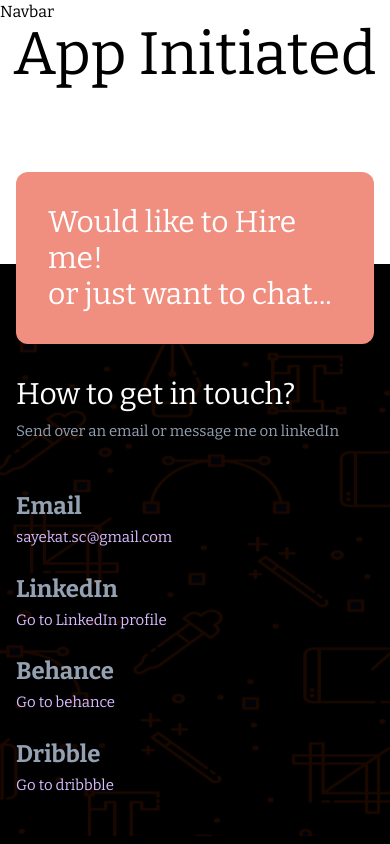
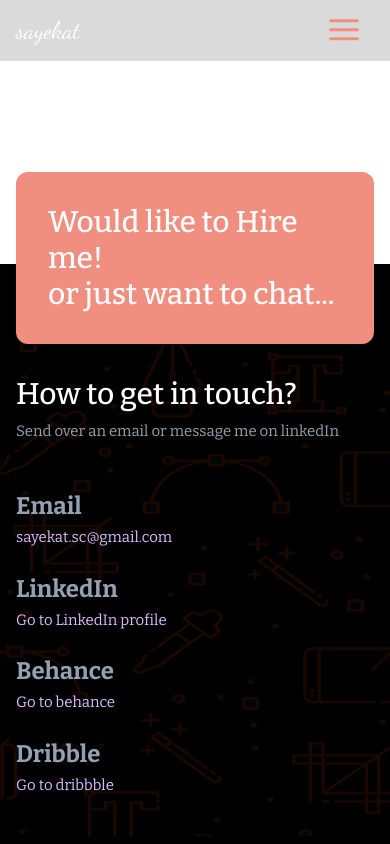
Before and after one commit to sc-sayekat/portfolio, a Next.js app: page / in a window 390 px wide. Built offline with nearby package versions, Linux system fonts and the light colour scheme.

Commit message:
Add Navbar

```diff
--- a/src/components/Layout/Footer.tsx
+++ b/src/components/Layout/Footer.tsx
@@ -5,7 +5,7 @@ const Footer = () => {
   return (
     <div className='h-fit'>
       <div className='container -mb-20 lg:-mb-32'>
-        <div className='relative z-10 flex items-center rounded-xl bg-accent p-8 md:p-8 lg:p-10'>
+        <div className='relative z-10 flex items-center rounded-xl bg-primary p-8 md:p-8 lg:p-10'>
           <h1 className='text-primary md:text-4xl  md:leading-normal lg:text-5xl lg:leading-snug'>
             Would like to Hire me! <br /> or just want to chat...
           </h1>
--- /dev/null
+++ b/src/components/Layout/HamburgerMenu.tsx
@@ -0,0 +1,21 @@
+import { FC } from 'react'
+
+type Props = {
+  open: boolean
+  onClick: () => void
+}
+
+const HamburgerMenu: FC<Props> = ({ open, onClick }) => {
+  return (
+    <div
+      id='hamburger-bar'
+      className={open ? 'hamburger-bar open' : 'hamburger-bar'}
+      onClick={onClick}>
+      <span className='bg-primary'></span>
+      <span className='bg-primary'></span>
+      <span className='bg-primary'></span>
+    </div>
+  )
+}
+
+export default HamburgerMenu
--- a/src/components/Layout/Navbar.tsx
+++ b/src/components/Layout/Navbar.tsx
@@ -1,7 +1,68 @@
-import React from 'react'
+import PrimaryButton from '@/components/common/PrimaryButton'
+import HamburgerMenu from '@/components/Layout/HamburgerMenu'
+import { memo, useState } from 'react'
 
 const Navbar = () => {
-  return <div>Navbar</div>
+  const [open, setOpen] = useState<boolean>(false)
+  const onMenuClick = () => {
+    setOpen((prevValue) => !prevValue)
+  }
+
+  const onDownloadResumeClick = () => {
+    //TODO: Add resume download link
+    return
+    const pdfLink = ''
+    window.open(pdfLink, '_blank')
+  }
+
+  return (
+    <div className='fixed top-0 z-20 min-h-0  w-full bg-[#0f0d0d26] backdrop-blur-3xl'>
+      <div className='container h-full'>
+        <div className='relative flex h-full py-2 md:items-center md:py-6'>
+          {/* If there is any space in font name, add underscore instead of them */}
+          <span className="text-bold  flex h-[45px]  items-center font-['Dancing_Script'] text-[24px] leading-tight text-primary md:h-auto">
+            sayekat
+          </span>
+          <ul
+            className={
+              open
+                ? 'mt-10 flex h-[200px] grow flex-col items-center gap-4  overflow-hidden transition-[height] duration-500 ease-in-out md:ml-auto md:mt-0 md:grow-0 md:flex-row md:overflow-visible'
+                : 'mt-10 flex h-0 grow flex-col items-center gap-4  overflow-hidden transition-[height] duration-500 ease-in-out md:ml-auto md:mt-0 md:grow-0 md:flex-row md:overflow-visible'
+            }>
+            <li className='uppercase'>
+              <a href='#'>
+                <p className='font-bold text-accent'>Home</p>
+              </a>
+            </li>
+            <li className='uppercase'>
+              <a href='#'>
+                <p className='font-bold'>Work</p>
+              </a>
+            </li>
+            <li className='uppercase'>
+              <a href='#'>
+                <p className='font-bold'>About</p>
+              </a>
+            </li>
+            <li className='uppercase'>
+              <a href='#'>
+                <p className='font-bold'>Contact</p>
+              </a>
+            </li>
+            <li className='uppercase'>
+              <button></button>
+              <PrimaryButton onClick={onDownloadResumeClick}>
+                Resume
+              </PrimaryButton>
+            </li>
+          </ul>
+          <div className='flex md:hidden md:items-center'>
+            <HamburgerMenu open={open} onClick={onMenuClick} />
+          </div>
+        </div>
+      </div>
+    </div>
+  )
 }
 
-export default React.memo(Navbar)
+export default memo(Navbar)
--- /dev/null
+++ b/src/components/common/PrimaryButton.tsx
@@ -0,0 +1,19 @@
+import { FC } from 'react'
+
+type Props = {
+  children: React.ReactNode
+  onClick: () => void
+}
+
+const PrimaryButton: FC<Props> = ({ children, onClick }) => {
+  return (
+    <button
+      type='button'
+      onClick={onClick}
+      className='rounded-full bg-gradient-to-r from-primary via-primary to-primary px-5 py-2.5 text-center text-sm font-medium uppercase tracking-widest text-white transition-all duration-300 hover:bg-gradient-to-br focus:outline-none focus:ring-4 focus:ring-red-300'>
+      {children}
+    </button>
+  )
+}
+
+export default PrimaryButton
--- a/src/pages/index.tsx
+++ b/src/pages/index.tsx
@@ -10,7 +10,7 @@ export default function Home() {
         <link rel='icon' href='/favicon.ico' />
       </Head>
       <main>
-        <h1 className='text-6xl text-center'> App Initiated</h1>
+        {/* <h1 className='text-6xl text-center'> App Initiated</h1> */}
       </main>
     </>
   )
--- a/src/styles/globals.css
+++ b/src/styles/globals.css
@@ -1,9 +1,12 @@
-@import url('https://fonts.googleapis.com/css2?family=Bitter:ital,wght@0,400;0,700;1,400&display=swap');
+@import url('https://fonts.googleapis.com/css2?family=Bitter:ital,wght@0,400;0,500;0,700;1,400&family=Dancing+Script:wght@400;700&display=swap');
 @tailwind base;
 @tailwind components;
 @tailwind utilities;
 
 @layer base {
+  html {
+    font-family: 'Bitter', sans-serif;
+  }
   h1 {
     @apply text-3xl font-medium md:text-4xl;
   }
@@ -19,10 +22,96 @@
   box-sizing: border-box;
   padding: 0;
   margin: 0;
-  font-family: 'Bitter', serif;
 }
 
 html,
 body {
   max-width: 100vw;
 }
+
+.navbar {
+  background: rgba(15, 13, 13, 0.15);
+  backdrop-filter: blur(60px);
+}
+
+/* Hamburger Menu */
+.hamburger-bar {
+  width: 60px;
+  height: 45px;
+  position: relative;
+  -webkit-transform: rotate(0deg);
+  -moz-transform: rotate(0deg);
+  -o-transform: rotate(0deg);
+  transform: rotate(0deg);
+  -webkit-transition: 0.5s ease-in-out;
+  -moz-transition: 0.5s ease-in-out;
+  -o-transition: 0.5s ease-in-out;
+  transition: 0.5s ease-in-out;
+  cursor: pointer;
+  transform: scale(0.5);
+}
+.hamburger-bar span {
+  display: block;
+  position: absolute;
+  height: 6px;
+  width: 100%;
+  /* background: #d3531a; */
+  border-radius: 9px;
+  opacity: 1;
+  left: 0;
+  -webkit-transform: rotate(0deg);
+  -moz-transform: rotate(0deg);
+  -o-transform: rotate(0deg);
+  transform: rotate(0deg);
+  -webkit-transition: 0.25s ease-in-out;
+  -moz-transition: 0.25s ease-in-out;
+  -o-transition: 0.25s ease-in-out;
+  transition: 0.25s ease-in-out;
+}
+
+.hamburger-bar span:nth-child(1) {
+  top: 0px;
+  -webkit-transform-origin: left center;
+  -moz-transform-origin: left center;
+  -o-transform-origin: left center;
+  transform-origin: left center;
+}
+
+.hamburger-bar span:nth-child(2) {
+  top: 18px;
+  -webkit-transform-origin: left center;
+  -moz-transform-origin: left center;
+  -o-transform-origin: left center;
+  transform-origin: left center;
+}
+
+.hamburger-bar span:nth-child(3) {
+  top: 36px;
+  -webkit-transform-origin: left center;
+  -moz-transform-origin: left center;
+  -o-transform-origin: left center;
+  transform-origin: left center;
+}
+
+.hamburger-bar.open span:nth-child(1) {
+  -webkit-transform: rotate(45deg);
+  -moz-transform: rotate(45deg);
+  -o-transform: rotate(45deg);
+  transform: rotate(45deg);
+  top: -3px;
+  left: 8px;
+}
+
+.hamburger-bar.open span:nth-child(2) {
+  width: 0%;
+  opacity: 0;
+}
+
+.hamburger-bar.open span:nth-child(3) {
+  -webkit-transform: rotate(-45deg);
+  -moz-transform: rotate(-45deg);
+  -o-transform: rotate(-45deg);
+  transform: rotate(-45deg);
+  top: 39px;
+  left: 8px;
+}
--- a/tailwind.config.js
+++ b/tailwind.config.js
@@ -11,7 +11,7 @@ module.exports = {
         },
       },
       colors: {
-        accent: '#F08E80',
+        primary: '#F08E80',
       },
       backgroundImage: {
         doodle: "url('/assets/images/background-doodle.png')",
@@ -20,6 +20,7 @@ module.exports = {
         primary: '#ffffff',
         secondary: '#94A1B2',
         link: '#D9BBFF',
+        accent: '#F08E80',
       },
     },
   },
```
